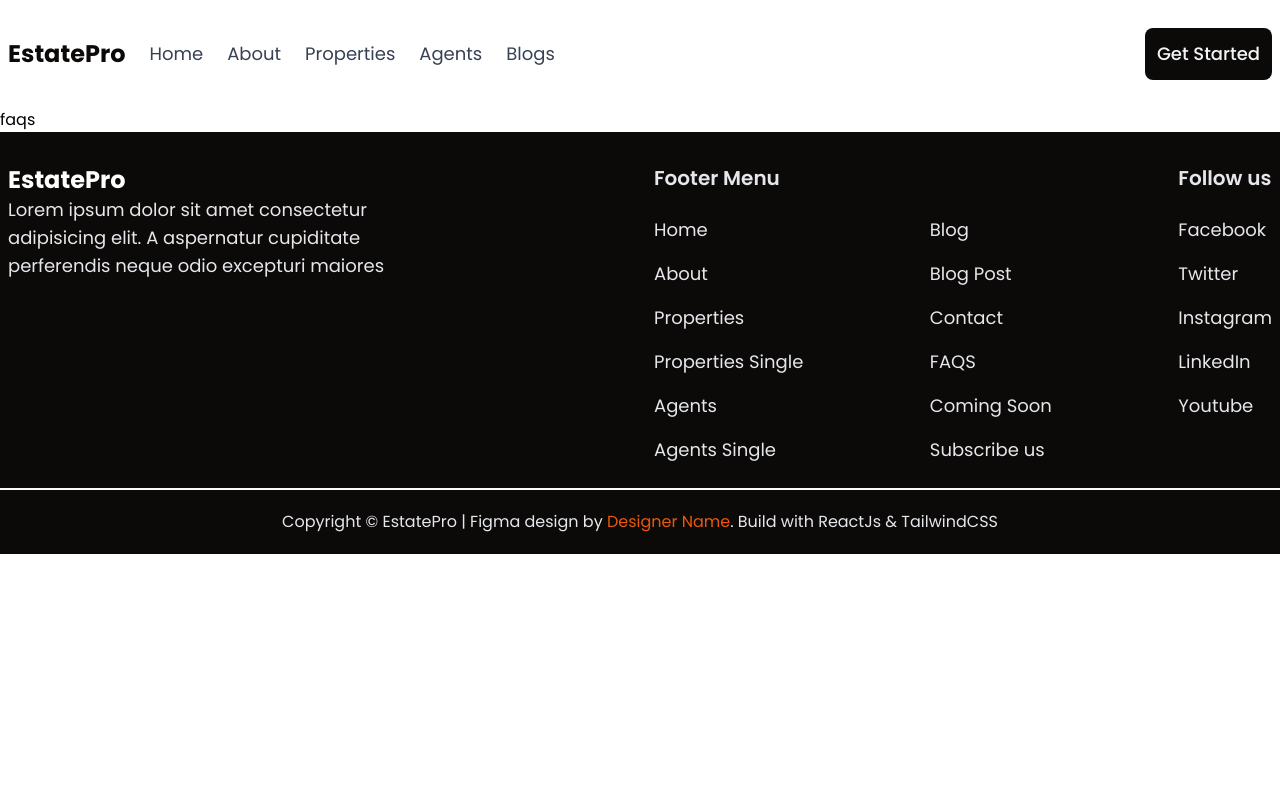
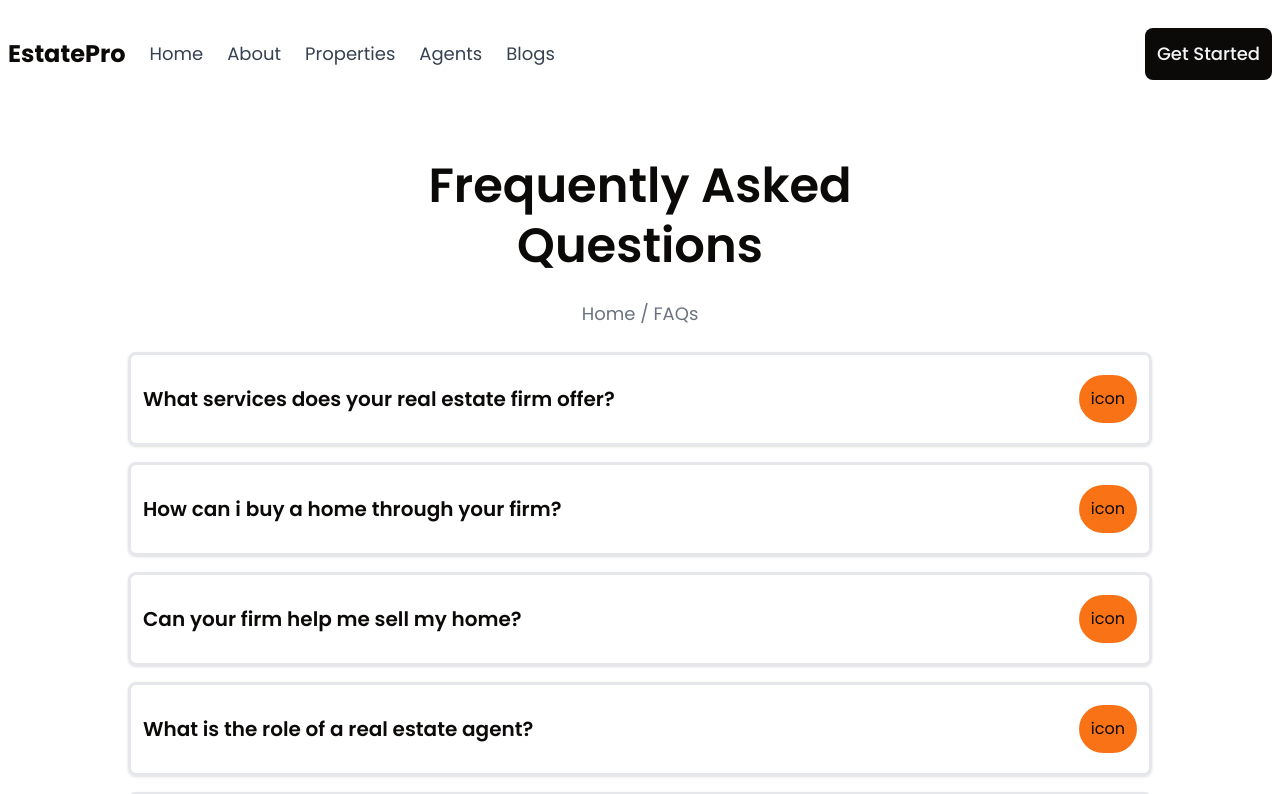
Before and after one commit to elvis-ndubuisi/estate-pro, a React (Vite) app: page /faqs in a window 1280 px wide. Shown: the top 794 px of the page. Built offline with nearby package versions, Linux system fonts and the light colour scheme.

Commit message:
FAQs page

```diff
--- /dev/null
+++ b/src/assets/data/faqs.ts
@@ -0,0 +1,29 @@
+const faqs = [
+  {
+    question: "What services does your real estate firm offer?",
+    answer:
+      "Our real estate firm offers a range of services, including buying and selling homes, property management, rental services, and real estate investment advice.",
+  },
+  {
+    question: "How can i buy a home through your firm?",
+    answer:
+      "Our real estate firm offers a range of services, including buying and selling homes, property management, rental services, and real estate investment advice.",
+  },
+  {
+    question: "Can your firm help me sell my home?",
+    answer:
+      "Our real estate firm offers a range of services, including buying and selling homes, property management, rental services, and real estate investment advice.",
+  },
+  {
+    question: "What is the role of a real estate agent?",
+    answer:
+      "Our real estate firm offers a range of services, including buying and selling homes, property management, rental services, and real estate investment advice.",
+  },
+  {
+    question: "How can i become a real estate agent with EstatePro?",
+    answer:
+      "Our real estate firm offers a range of services, including buying and selling homes, property management, rental services, and real estate investment advice.",
+  },
+];
+
+export default faqs;
--- a/src/components/Accordion.tsx
+++ b/src/components/Accordion.tsx
@@ -0,0 +1,31 @@
+import React from "react";
+
+type Props = {
+  question: string;
+  answer: string;
+};
+
+function Accordion({ answer, question }: Props) {
+  const [reveal, setReveal] = React.useState(false);
+  return (
+    <section
+      className={`flex flex-col gap-3 border-[3px] rounded-lg shadow px-3 py-5 hover:border-orange-500 focus:border-orange-500 transition-all ${
+        reveal && "border-orange-500"
+      }`}
+    >
+      <header
+        className="flex items-center justify-between gap-3"
+        role="button"
+        onClick={() => setReveal(!reveal)}
+      >
+        <h4 className="flex-1 font-semibold text-xl">{question}</h4>
+        <div className="p-3 rounded-full bg-orange-500">icon</div>
+      </header>
+      <main className={`${reveal ? "block" : "hidden"} md:text-lg`}>
+        {answer}
+      </main>
+    </section>
+  );
+}
+
+export default Accordion;
--- a/src/main.tsx
+++ b/src/main.tsx
@@ -7,6 +7,7 @@ import "./index.css";
 import Layout from "./layout";
 import NotFound from "./pages/not-found";
 import Subscribe from "./pages/subscribe";
+import FAQs from "./pages/faqs";
 
 const routes = createBrowserRouter([
   {
@@ -23,7 +24,7 @@ const routes = createBrowserRouter([
       { path: "properties", element: <div>properties</div> },
       { path: "properties/propertyId", element: <div>property</div> },
       { path: "subscribe", element: <Subscribe /> },
-      { path: "faqs", element: <div>faqs</div> },
+      { path: "faqs", element: <FAQs /> },
       { path: "coming-soon", element: <div>coming soon</div> },
       { path: "*", element: <NotFound /> },
     ],
--- a/src/pages/faqs.tsx
+++ b/src/pages/faqs.tsx
@@ -0,0 +1,33 @@
+import React from "react";
+
+import SubscribeBanner from "../components/SubscribeBanner";
+import Accordion from "../components/Accordion";
+import faqs from "../assets/data/faqs";
+
+function FAQs() {
+  const accordionId = React.useId();
+  return (
+    <main className="px-2 max-w-screen-xl mx-auto mt-12 text-stone-950">
+      <h2 className="text-center font-semibold text-5xl leading-tight max-w-md mx-auto">
+        Frequently Asked Questions
+      </h2>
+      <span className="text-lg text-gray-500 block my-6 text-center">
+        Home / FAQs
+      </span>
+
+      <section className="max-w-5xl mx-auto flex flex-col gap-4">
+        {faqs.map((faq, idx) => (
+          <Accordion
+            answer={faq.answer}
+            question={faq.question}
+            key={`${idx}-${accordionId}`}
+          />
+        ))}
+      </section>
+
+      <SubscribeBanner />
+    </main>
+  );
+}
+
+export default FAQs;
```
